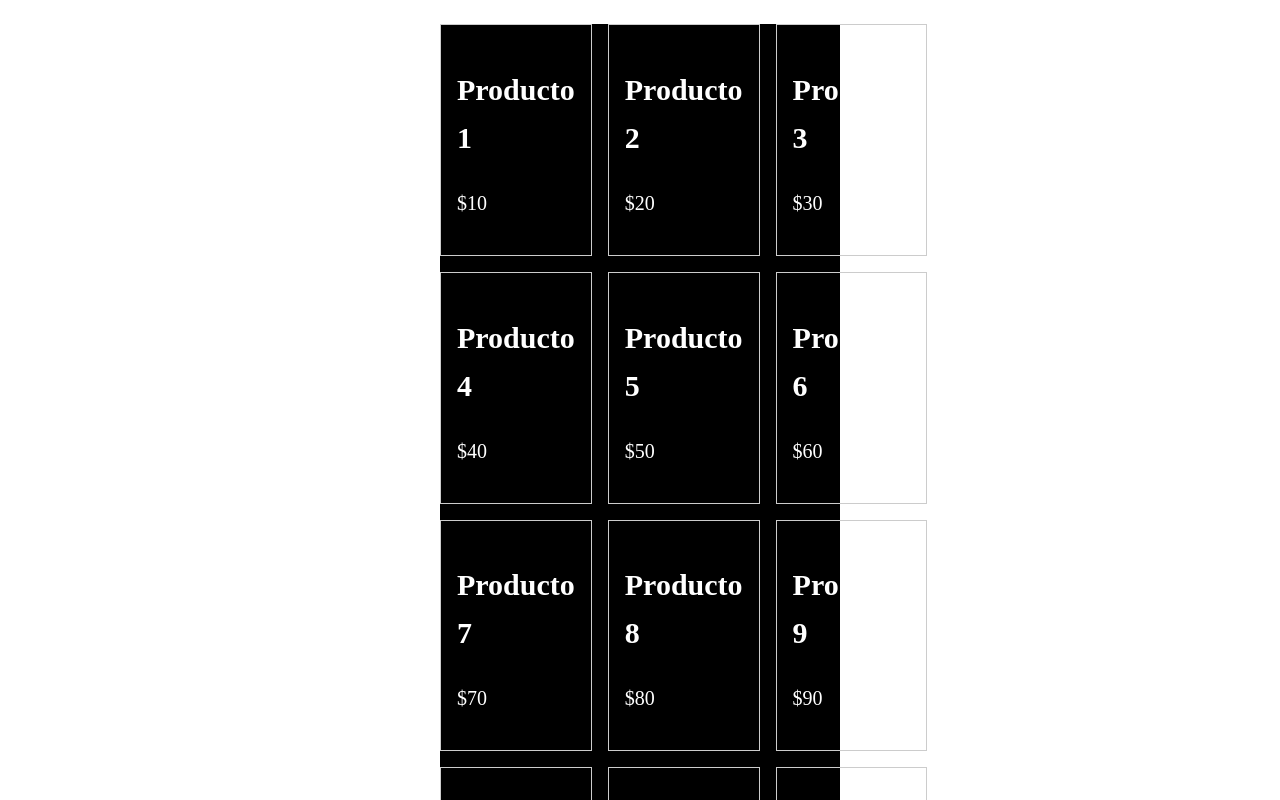
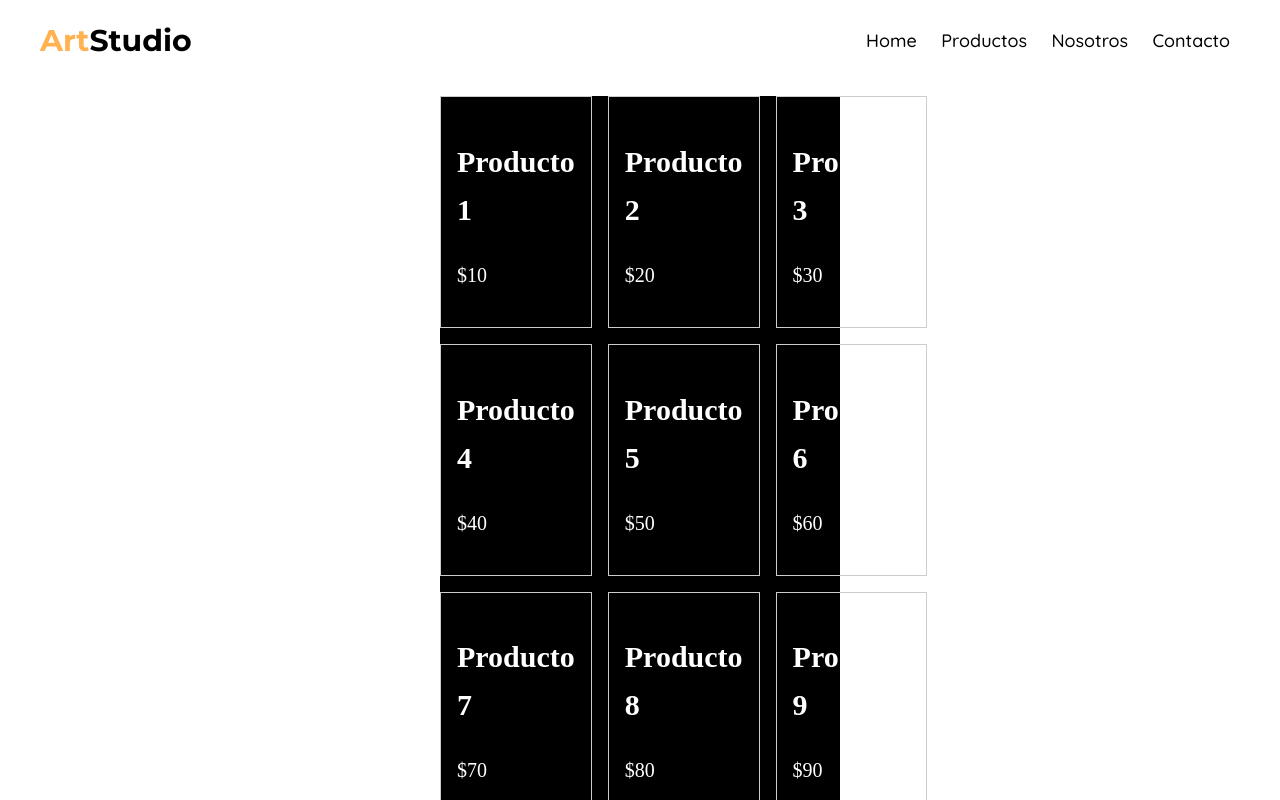
Before and after one commit to NextGenTx/artstudio, an Astro site: page / in a window 1280 px wide. Shown: the top 800 px of the page. Built offline with nearby package versions, Linux system fonts and the light colour scheme; Astro itself is replaced by a stand-in of ours.

Commit message:
Se agrega navbar con estilos y ubicación en NavBar.

```diff
--- a/package.json
+++ b/package.json
@@ -10,8 +10,8 @@
     "astro": "astro"
   },
   "dependencies": {
+    "@astrojs/check": "^0.7.0",
     "astro": "^4.9.1",
-    "@astrojs/check": "^0.7.0",
     "typescript": "^5.4.5"
   }
 }
--- /dev/null
+++ b/src/components/Navbar.astro
@@ -0,0 +1,56 @@
+<div class="main-container">
+  <div class="logo">
+    <h3><span>Art</span>Studio</h3>
+  </div>
+  <div class="menu">
+    <ul>
+      <li><a href="/">Home</a></li>
+      <li><a href="/Productos">Productos</a></li>
+      <li><a href="/Nosotros">Nosotros</a></li>
+      <li><a href="/Contacto">Contacto</a></li>
+    </ul>
+  </div>
+</div>
+
+<style>
+  .main-container {
+    display: flex;
+    position: relative;
+    justify-content: space-between;
+    align-items: center;
+    top: 0px;
+    left: 0px;
+    width: 100%;
+    height: 80px;
+  }
+  .logo span {
+    color: #ffb24e;
+  }
+  .logo h3 {
+    font-family: "Montserrat", sans-serif;
+    font-size: 30px;
+    margin: 0px;
+    margin-left: 40px;
+  }
+  .menu {
+    font-size: 18px;
+    margin-right: 40px;
+  }
+  .menu ul {
+    list-style: none;
+  }
+  .menu li {
+    display: inline;
+  }
+  .menu a {
+    font-family: "Quicksand", sans-serif;
+    text-decoration: none;
+    font-weight: 500;
+    color: #000;
+    padding: 0px 10px;
+  }
+  .menu a:hover {
+    color: #ffb24e;
+    transition: 0.8s;
+  }
+</style>
--- a/src/layouts/Layout.astro
+++ b/src/layouts/Layout.astro
@@ -1,9 +1,9 @@
 ---
+import Navbar from "../components/Navbar.astro";
+
 interface Props {
   title: string;
 }
-
-
 
 const { title } = Astro.props;
 ---
@@ -19,13 +19,18 @@ const { title } = Astro.props;
     <title>{title}</title>
   </head>
   <body>
+    <Navbar />
     <slot />
   </body>
 </html>
 <style is:global>
-	@import url('https://fonts.googleapis.com/css2?family=Quicksand:wght@300..700&display=swap');
-	@import url('https://fonts.googleapis.com/css2?family=Montserrat:ital,wght@0,100..900;1,100..900&family=Quicksand:wght@300..700&display=swap');
+  @import url("https://fonts.googleapis.com/css2?family=Quicksand:wght@300..700&display=swap");
+  @import url("https://fonts.googleapis.com/css2?family=Montserrat:ital,wght@0,100..900;1,100..900&family=Quicksand:wght@300..700&display=swap");
 
+  body {
+    margin: 0px;
+    padding: 0px;
+  }
   :root {
     --accent: 136, 58, 234;
     --accent-light: 224, 204, 250;
@@ -38,7 +43,7 @@ const { title } = Astro.props;
     );
   }
   html {
-		font-family: ;
+    font-family:;
     background-size: 224px;
   }
   code {
@@ -53,18 +58,17 @@ const { title } = Astro.props;
       monospace;
   }
 
-	.quicksand <body> {
+  .quicksand <body > {
     font-family: "Quicksand", sans-serif;
     font-optical-sizing: auto;
     font-weight: <300>;
     font-style: normal;
   }
 
-	.montserrat <body> {
+  .montserrat <body > {
     font-family: "Montserrat", sans-serif;
     font-optical-sizing: auto;
     font-weight: <weight>;
     font-style: normal;
   }
-
 </style>
```
Lines whose indentation alone changed are shown as unchanged.
